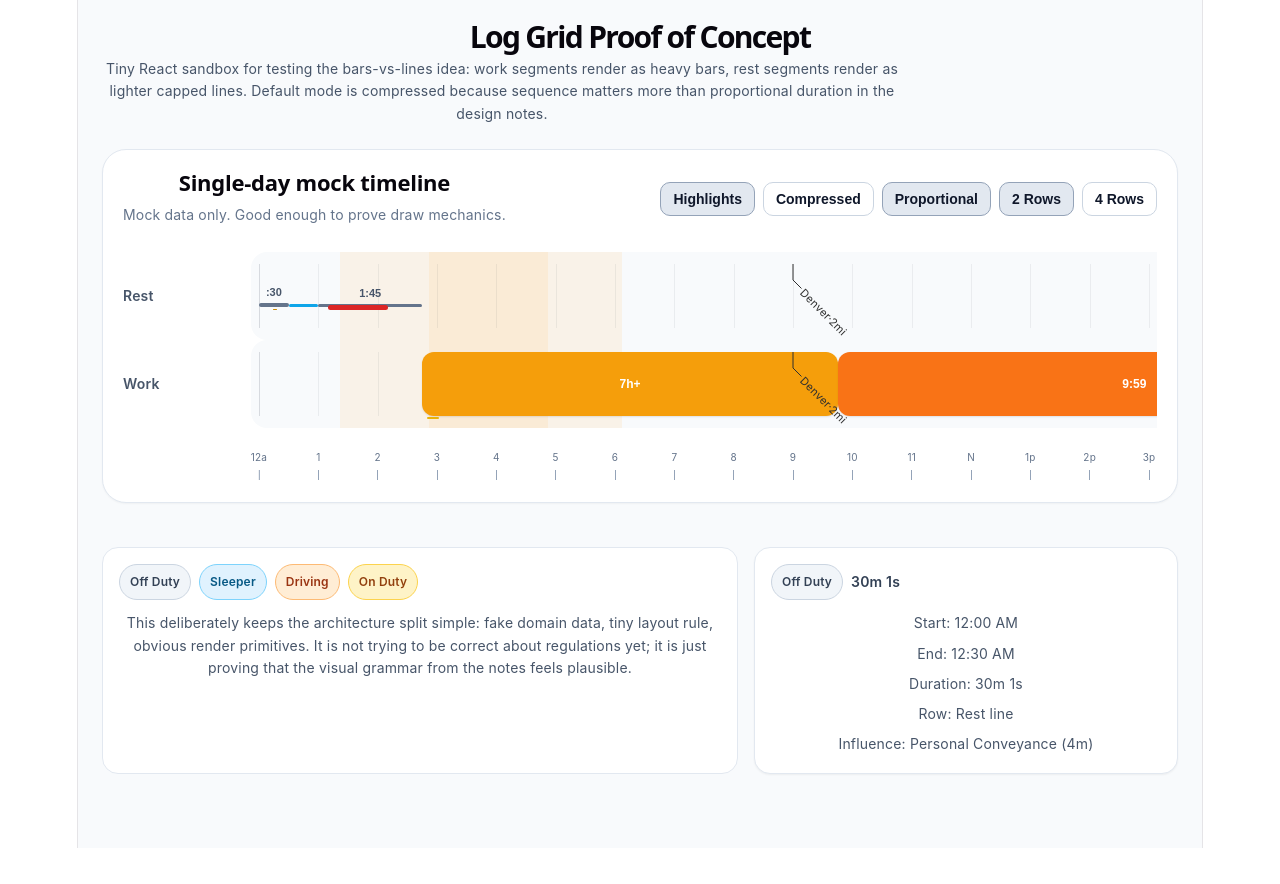
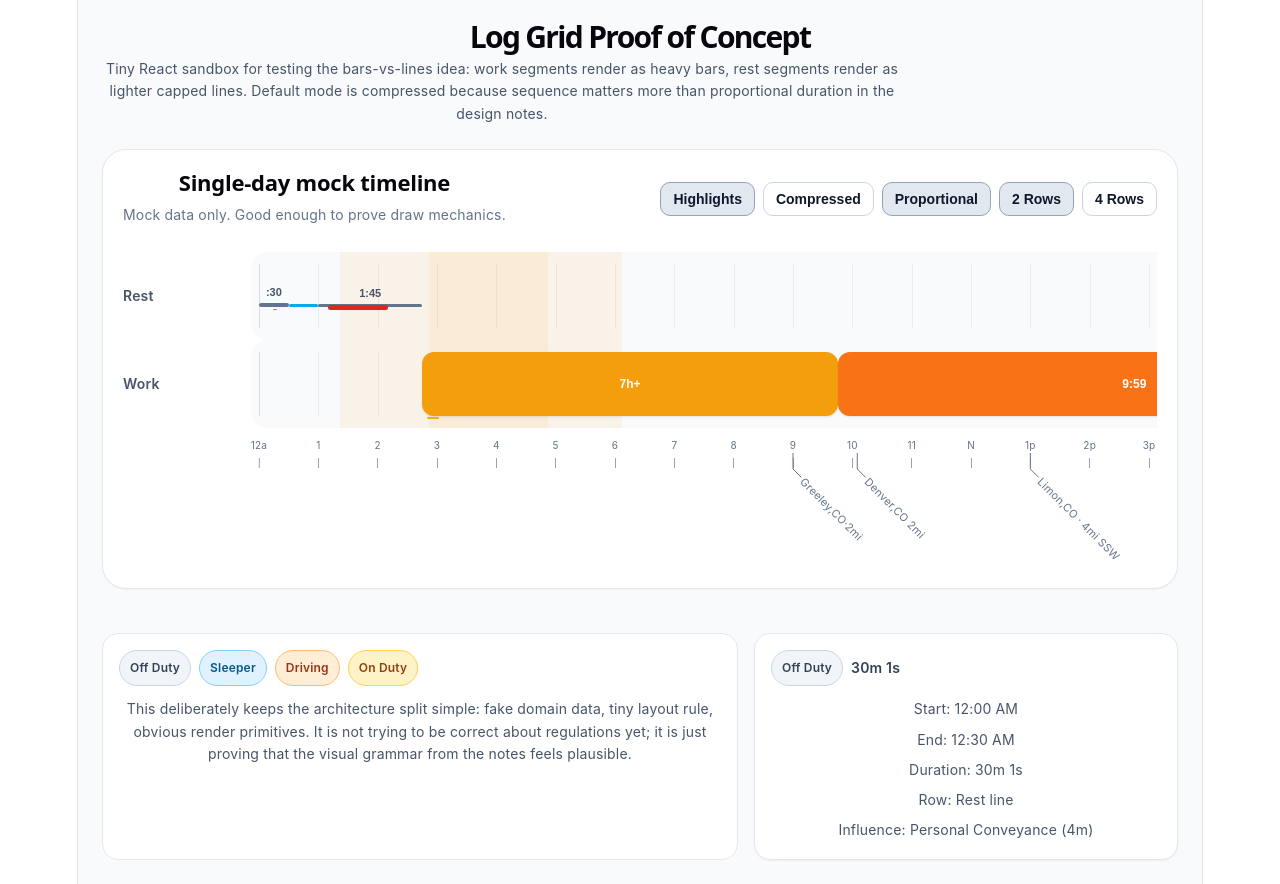
Before and after one commit to LarryBoyEval/matrix-play, a React (Vite) app: page / in a window 1280 px wide. Both pictures are taken after a click on the button "Proportional". Before the commit the page ends 848 px from the top, so only its background shows below. Built offline with nearby package versions, Linux system fonts and the light colour scheme.

Commit message:
Added city/location display and Fixture

```diff
--- a/src/TimelineLabel.tsx
+++ b/src/TimelineLabel.tsx
@@ -19,7 +19,7 @@ function getTimelineLabelColor(
     void kind;
     void priority;
 
-    return "#2f2f2f";
+    return "#64748b";
 }
 
 export function TimelineLabel({
--- a/src/single-day-log.tsx
+++ b/src/single-day-log.tsx
@@ -66,12 +66,26 @@ type GridHighlight = {
     opacity: number;
 };
 
+type TimelineLabelFixture = {
+    time: string;
+    label: string;
+};
+
 type TimelineScale = {
     startSecond: number;
     endSecond: number;
     durationSeconds: number;
     pixelsPerHour: number;
     canvasWidthPx: number;
+};
+
+type ViolationCapFixture = {
+    type: "break" | "driving" | "shift" | "onduty" | "cycle";
+    shape: "octagon";
+    displayMode: "number";
+    urgency: "triggered" | "imminent" | "near" | "watch" | "distant";
+    time: string;
+    top: number;
 };
 
 function buildTimelineScale(
@@ -165,14 +179,6 @@ const fixtureGridHighlightInputs: GridHighlightInput[] = [
     },
 ];
 
-type ViolationCapFixture = {
-    type: "break" | "driving" | "shift" | "onduty" | "cycle";
-    shape: "octagon";
-    displayMode: "number";
-    urgency: "triggered" | "imminent" | "near" | "watch" | "distant";
-    time: string;
-    top: number;
-};
 
 const fixtureViolationCaps: ViolationCapFixture[] = [
     {
@@ -215,6 +221,14 @@ const fixtureViolationCaps: ViolationCapFixture[] = [
         time: "22:30:00",
         top: 2,
     },
+];
+
+const fixtureTimelineLabels: TimelineLabelFixture[] = [
+    { time: "09:00:00", label: "Greeley,CO·2mi" },
+    { time: "10:05:00", label: "Denver,CO 2mi" },
+    { time: "13:00:00", label: "Limon,CO · 4mi SSW" },
+    { time: "18:30:00", label: "San Franscisco CA 13m" },
+    { time: "19:30:00", label: "San Franscisco,CA 13mi" },
 ];
 
 const ROW_CONFIG: Record<ParentRow, RowConfig> = {
@@ -692,8 +706,10 @@ function renderSpacer(
 
 function Axis({
     scale,
+    labels,
 }: {
     scale: TimelineScale;
+    labels: TimelineLabelFixture[];
 }) {
     function formatHourLabel(totalSecond: number): string {
         const secondsIntoDay = ((totalSecond % 86400) + 86400) % 86400;
@@ -720,11 +736,15 @@ function Axis({
         ticks.push(second);
     }
 
+    const AXIS_HEIGHT = 140;
+    const AXIS_TICK_BAND_HEIGHT = 22;
+    const AXIS_LABEL_BAND_TOP = 22;
+
     return (
         <div
             style={{
-                marginTop: 12,
-                height: 42,
+                marginTop: 0,
+                height: AXIS_HEIGHT,
                 width: scale.canvasWidthPx,
                 boxSizing: "border-box",
                 flex: "0 0 auto",
@@ -735,9 +755,9 @@ function Axis({
                 style={{
                     position: "absolute",
                     top: 0,
-                    bottom: 0,
                     left: TRACK_X_PADDING,
                     right: TRACK_X_PADDING,
+                    height: AXIS_TICK_BAND_HEIGHT,
                 }}
             >
                 {ticks.map((second) => {
@@ -783,12 +803,34 @@ function Axis({
                     );
                 })}
             </div>
+
+            <svg
+                style={{
+                    position: "absolute",
+                    top: AXIS_LABEL_BAND_TOP + 3,
+                    left: TRACK_X_PADDING,
+                    right: TRACK_X_PADDING,
+                    height: AXIS_HEIGHT - AXIS_LABEL_BAND_TOP,
+                    pointerEvents: "none",
+                    overflow: "visible",
+                }}
+            >
+                {labels.map((item) => (
+                    <TimelineLabel
+                        key={`${item.time}-${item.label}`}
+                        timestamp={parseFixtureTime(item.time)}
+                        label={item.label}
+                        secondsToPx={(s) => timeToPx(s, scale)}
+                        offsetY={0}
+                    />
+                ))}
+            </svg>
         </div>
     );
 }
 
 function AxisSpacer() {
-    return <div style={{ height: 54 }} />;
+    return <div style={{ height: 140 }} />;
 }
 
 function LegendChip({ kind }: { kind: SegmentKind }) {
@@ -1419,25 +1461,6 @@ function TimelineRowGroup({
                 </div>
             )}
 
-            {mode === "proportional" && scale && (
-                <svg
-                    style={{
-                        position: "absolute",
-                        inset: `12px ${TRACK_X_PADDING}px`,
-                        pointerEvents: "none",
-                        zIndex: 2, // above guidelines, below caps if needed
-                        overflow: "visible",
-                    }}
-                >
-                    <TimelineLabel
-                        timestamp={9 * 3600}
-                        label="Denver·2mi"
-                        secondsToPx={(s) => timeToPx(s, scale)}
-                        offsetY={0}
-                    />
-                </svg>
-            )}
-
             {subRows.map((subRow) => (
                 <div
                     key={subRow.key}
@@ -1722,7 +1745,12 @@ export default function SingleDayLog() {
                                     onActivate={setActiveId}
                                 />
 
-                                {mode === "proportional" && <Axis scale={timelineScale} />}
+                                {mode === "proportional" && (
+                                    <Axis
+                                        scale={timelineScale}
+                                        labels={fixtureTimelineLabels}
+                                    />
+                                )}
                             </TimelineCanvas>
                         </TimelineViewport>
                     </div>
```
Also changed, not shown: design/todo.md (+4 -1 lines).
